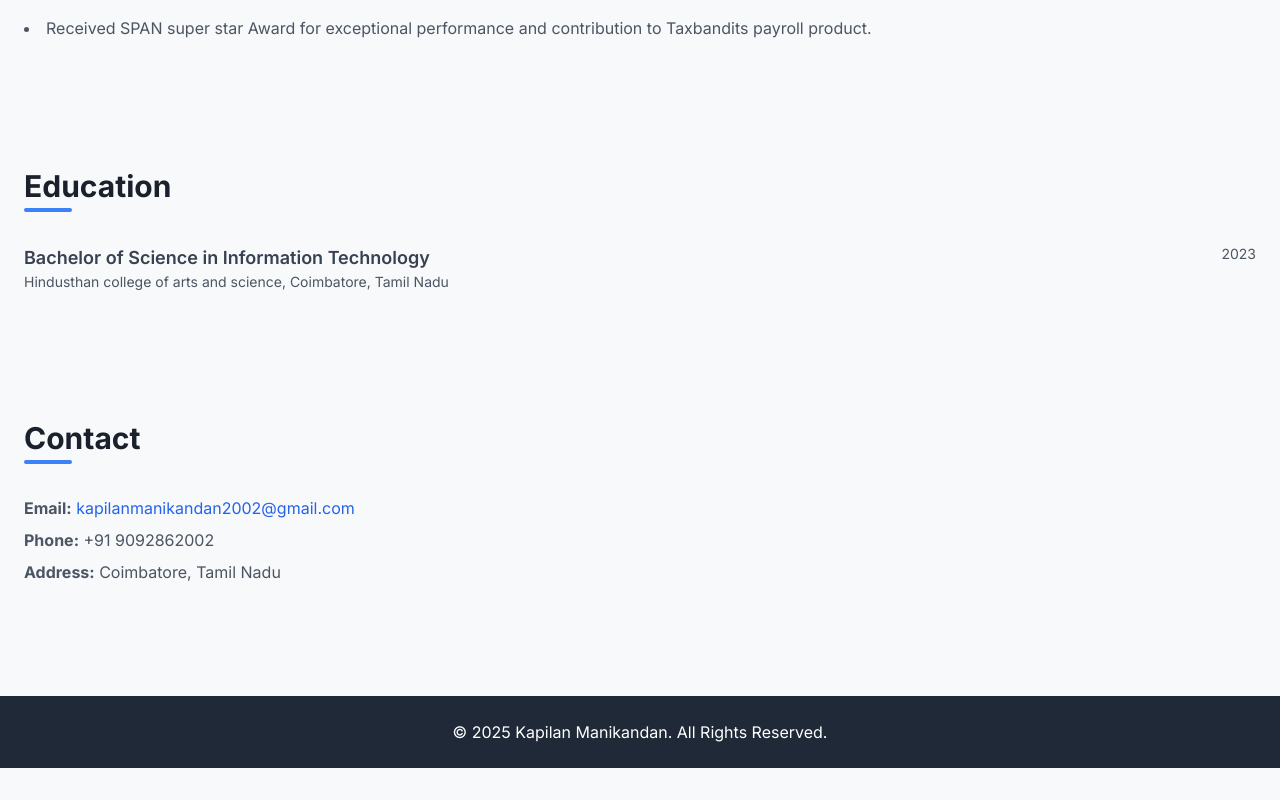
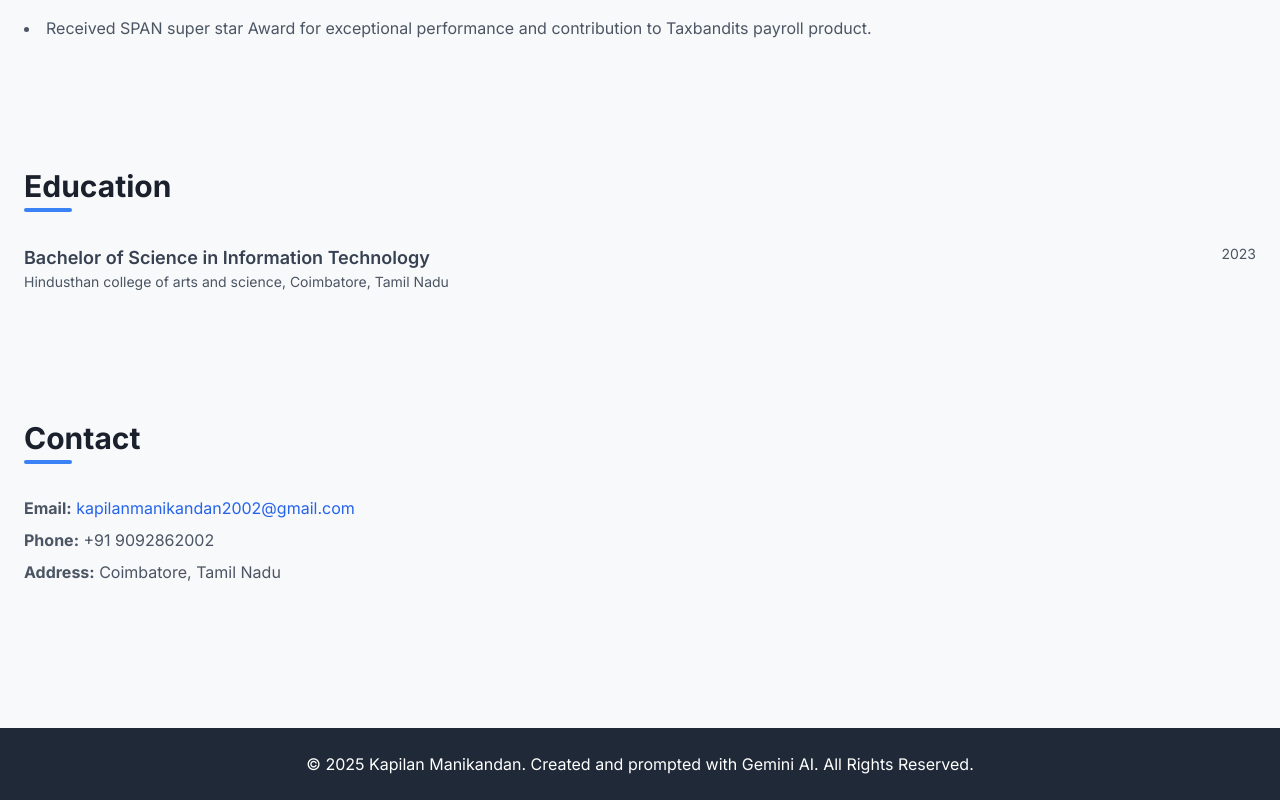
Before and after one commit to KapilanJavaScript/portfolio, a plain HTML site: page index.html in a window 1280 px wide. Shown: the part 2981-3781 px from the top of the page. Before the commit the page ends 3749 px from the top, so only its background shows below. Drawn offline with nearby package versions, Linux system fonts and the light colour scheme.

Commit message:
Update index.html

```diff
--- a/index.html
+++ b/index.html
@@ -293,8 +293,8 @@
         </section>
     </main>
 
-    <footer class="bg-gray-800 text-white text-center py-6">
-        <p>&copy; <span id="current-year"></span> Kapilan Manikandan. All Rights Reserved.</p>
+    <footer class="bg-gray-800 text-white text-center py-6 mt-8">
+        <p>&copy; <span id="current-year"></span> Kapilan Manikandan. Created and prompted with Gemini AI. All Rights Reserved.</p>
     </footer>
 
     <script>
```
